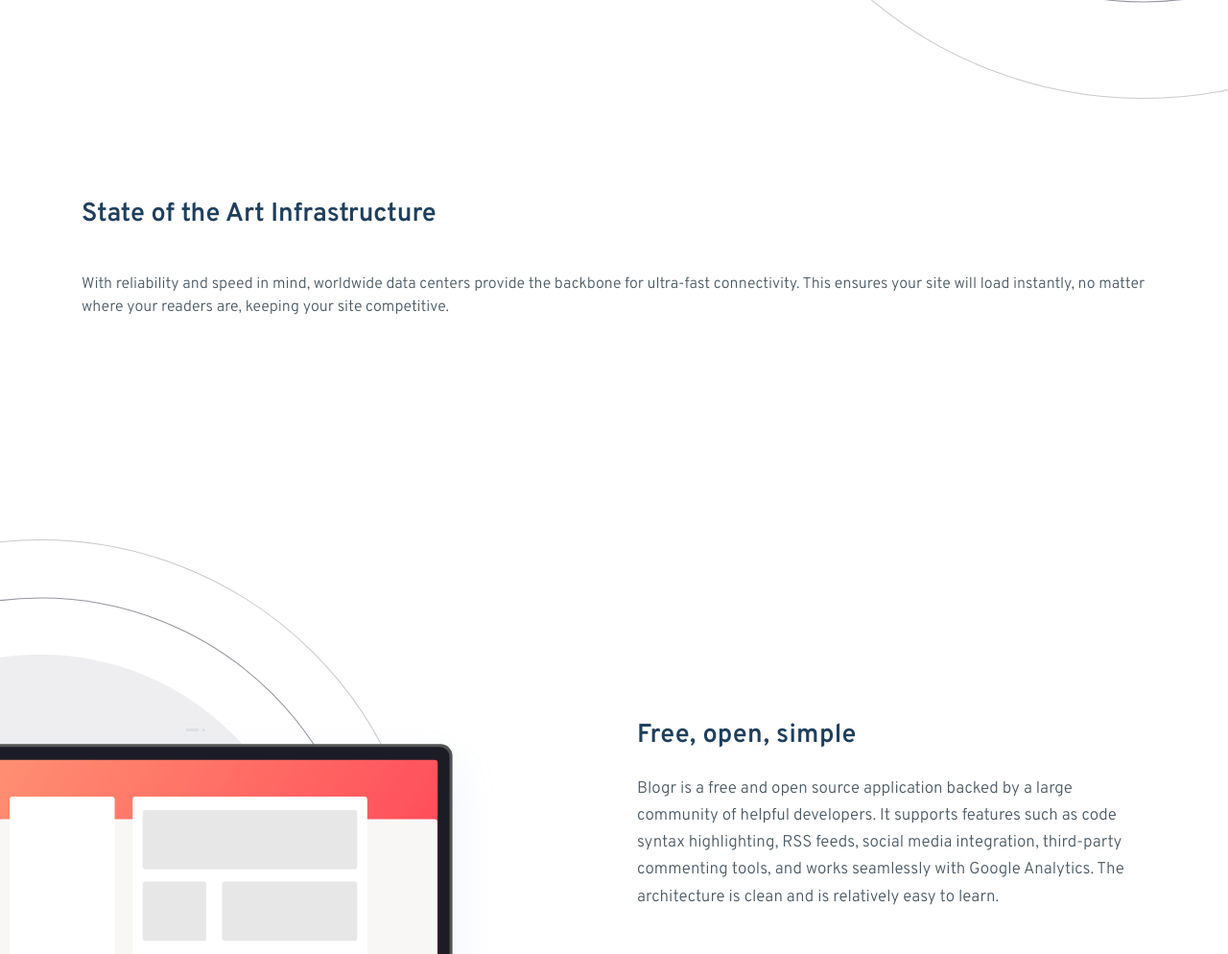
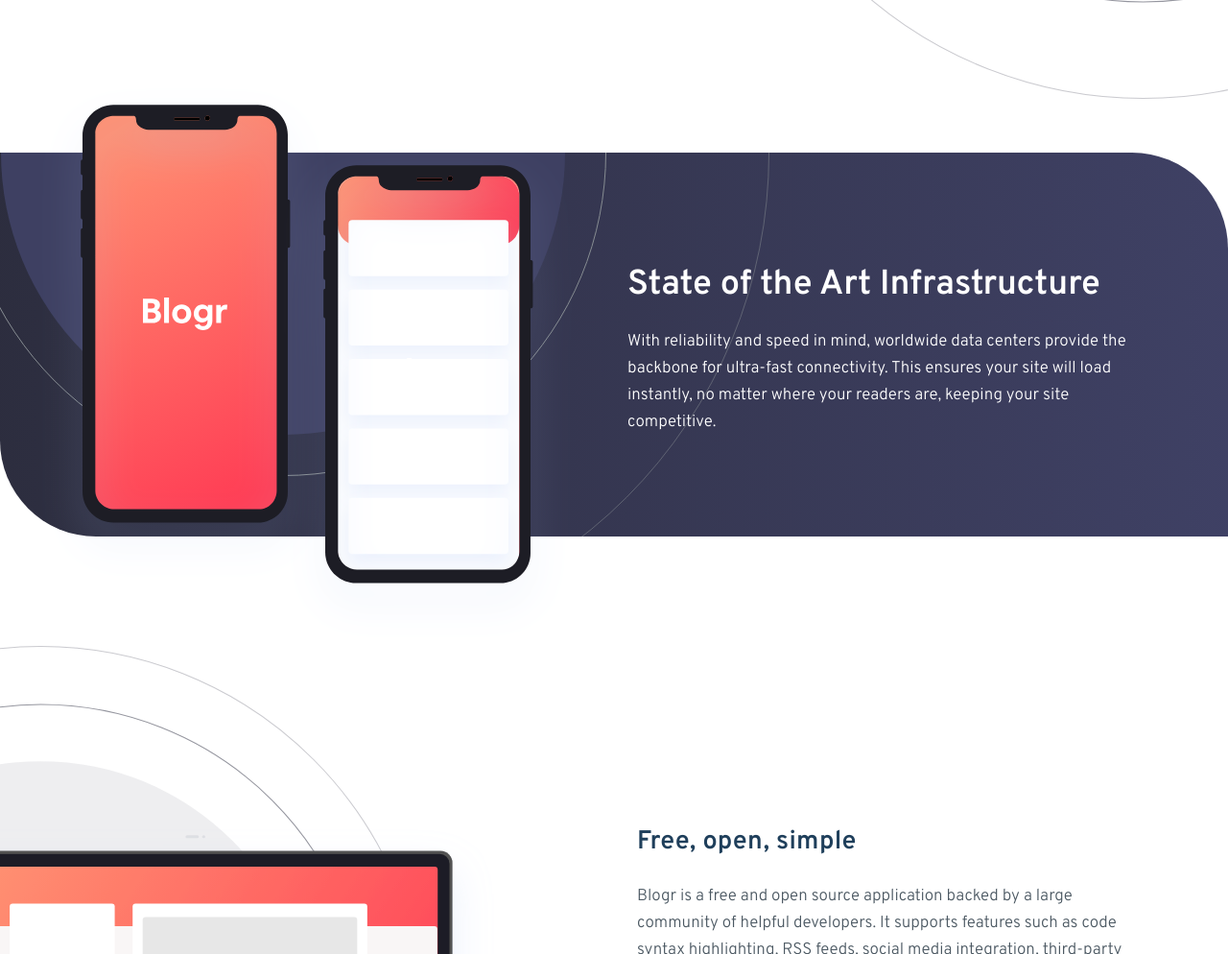
Before and after one commit to byronbyron/blogr-landing-page, a website: page index.html in a window 1280 px wide. Shown: the part 1452-2446 px from the top of the page at 96% size. Drawn offline with Linux system fonts and the light colour scheme.

Commit message:
Add styles for phone section

```diff
--- a/index.html
+++ b/index.html
@@ -134,8 +134,20 @@
 
     <div class="section section_2">
       <div class="container">
-        <h2>State of the Art Infrastructure</h2>
-        <p>With reliability and speed in mind, worldwide data centers provide the backbone for ultra-fast connectivity. This ensures your site will load instantly, no matter where your readers are, keeping your site competitive.</p>
+        <div class="row">
+          <div class="col-lg-6">
+            <div class="section__image--phones">
+              <img src="images/illustration-phones.svg" alt="phones illustration" class="img-fluid">
+            </div>
+          </div>
+
+          <div class="col-lg-6">
+            <div class="section__text">
+              <h2>State of the Art Infrastructure</h2>
+              <p>With reliability and speed in mind, worldwide data centers provide the backbone for ultra-fast connectivity. This ensures your site will load instantly, no matter where your readers are, keeping your site competitive.</p>
+            </div>
+          </div>
+        </div>
       </div>
     </div>
 
--- a/src/scss/_variables.scss
+++ b/src/scss/_variables.scss
@@ -7,6 +7,9 @@ $footer-background: hsl(240, 10%, 16%);
 
 $very-light-red: hsl(13, 100%, 72%);
 $light-red: hsl(353, 100%, 62%);
+
+$very-dark-gray-blue: hsl(237, 17%, 21%);
+$very-dark-desaturated-blue: hsl(237, 23%, 32%);
 
 $white: hsl(0, 0%, 100%);
 $light: hsl(0, 0%, 94%);
--- a/src/scss/components/_header.scss
+++ b/src/scss/components/_header.scss
@@ -177,7 +177,7 @@
 
     .header__nav-item {
         position: relative;
-        margin-right: 0.25rem;
+        margin-right: 0.375rem;
 
         .collapse {
             position: absolute !important;
--- a/src/scss/components/_section.scss
+++ b/src/scss/components/_section.scss
@@ -1,6 +1,7 @@
 .section {
     padding-top: 100px;
     padding-bottom: 100px;
+    overflow: hidden;
 }
 
 .section__body {
@@ -47,6 +48,40 @@
     margin: 0 -5.75rem 2.5rem;
 }
 
+.section__image--phones {
+    margin: -285px -1.625rem 2.5rem;
+}
+
+.section_1 {
+    padding-bottom: 65px;
+}
+
+.section_2 {
+    background: url("../images/bg-pattern-circles.svg") no-repeat -110px -240px, linear-gradient(to bottom, hsl(237deg, 17%, 21%), hsl(237deg, 23%, 32%));
+    background-size: 605px, 100%;
+    border-radius: 0px 100px 0 100px;
+    min-height: 400px;
+    margin-top: 185px;
+    overflow: visible;
+    text-align: center;
+
+    h2 {
+        font-size: 2.25rem;
+        line-height: 1.35;
+        color: $white;
+        margin-bottom: 1.25rem;
+    }
+
+    .section__text {
+        color: $white;
+        margin-top: -1.5rem;
+    }
+}
+
+.section_3 {
+    padding-top: 60px;
+}
+
 @media (min-width: 576px) {
     .section__image {
         margin-left: auto;
@@ -73,6 +108,21 @@
         min-height: 955px;
     }
 
+    .section_2 {
+        background: url("../images/bg-pattern-circles.svg") no-repeat -212px -510px, linear-gradient(to right, hsl(237deg, 17%, 21%), hsl(237deg, 23%, 32%));
+        text-align: left;
+        max-width: 1440px;
+        margin: 56px auto 0;
+        overflow: visible;
+
+        .section__text {
+            margin: 0;
+            position: relative;
+            top: 14px;
+            left: -10px;
+        }
+    }
+
     .section_3 {
         padding-top: 114px;
         min-height: 902px;
@@ -91,6 +141,10 @@
         text-align: left;
         padding-left: 0;
         padding-right: 0;
+    }
+
+    .section_1 .section__body {
+        margin-right: -3px;
     }
 
     .section__text {
@@ -115,4 +169,14 @@
         right: 50%;
         width: 1000px;
     }
+
+    .section__image--phones {
+        position: relative;
+
+        img {
+            position: absolute;
+            top: 115px;
+            left: -15px;
+        }
+    }
 }
```
Also changed, not shown: css/app.css, 1 other file.
